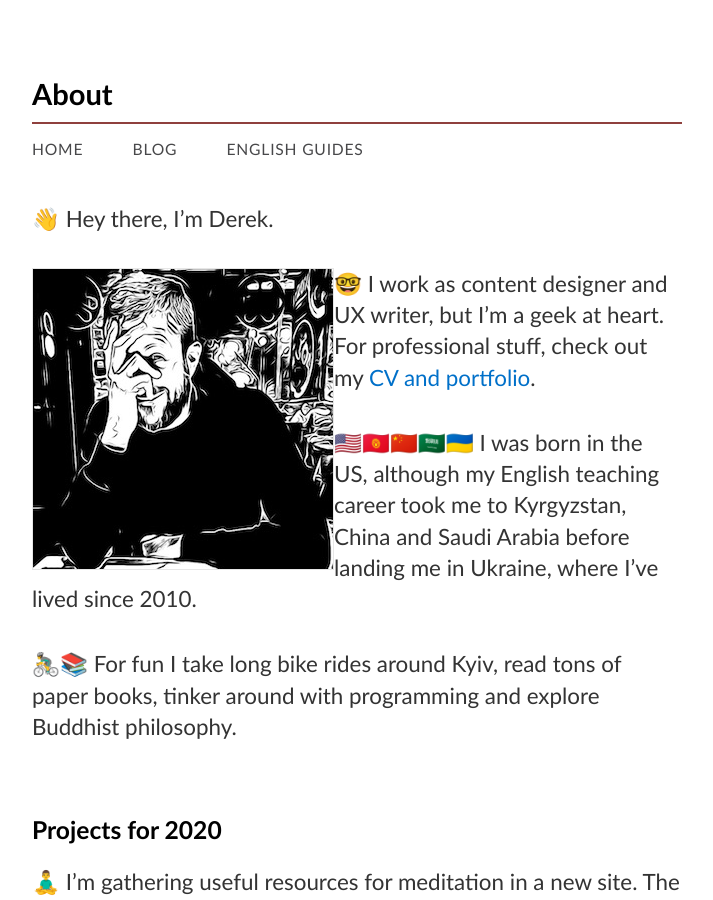
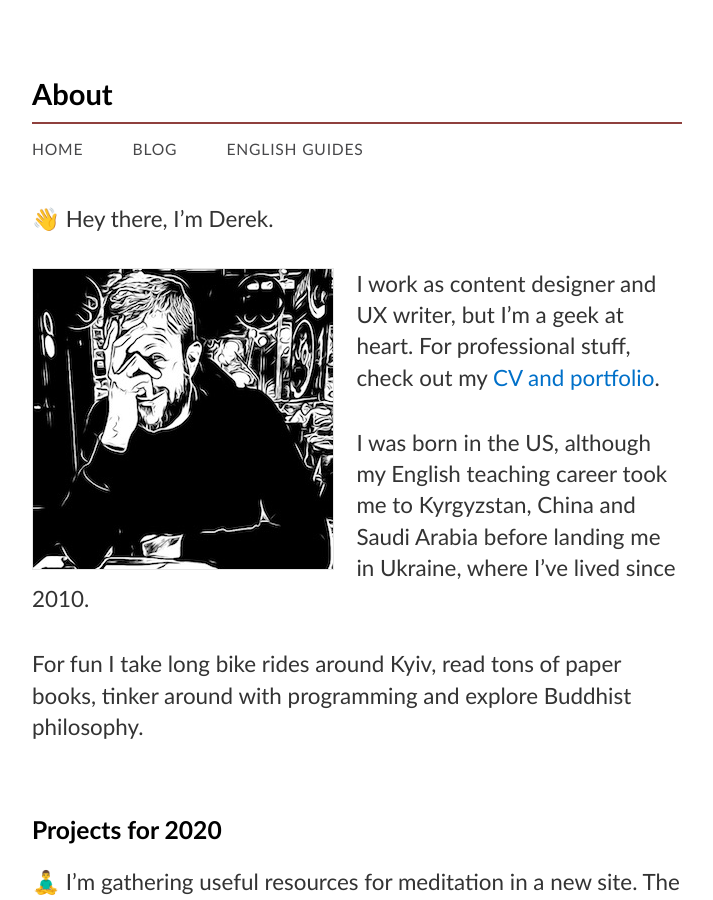
Before and after one commit to parcuri/derekkedziora.com, a Jekyll site: the page built from _pages/about.md, in a window 1280 px wide and 900 px high. Shown: the whole window, without its empty margins (283-996 px from the left). Built offline with Jekyll 4.4.1, drawn with Linux system fonts in a browser that asks for light colours.

Commit message:
padding added to image

```diff
--- a/_pages/about.md
+++ b/_pages/about.md
@@ -7,13 +7,13 @@
 
 👋 Hey there, I’m Derek.
 
-<figure style="float: left;"><img src="/static/derek.jpg" alt="The author at a cafe" title="Derek Kedziora"></figure>
+<figure style="float: left; padding-right: 1em;"><img src="/static/derek.jpg" alt="The author at a cafe" title="Derek Kedziora"></figure>
 
-🤓 I work as content designer and UX writer, but I’m a geek at heart. For professional stuff, check out my [CV and portfolio](/portfolio).
+I work as content designer and UX writer, but I’m a geek at heart. For professional stuff, check out my [CV and portfolio](/portfolio).
 
-🇺🇸🇰🇬🇨🇳🇸🇦🇺🇦 I was born in the US, although my English teaching career took me to Kyrgyzstan, China and Saudi Arabia before landing me in Ukraine, where I’ve lived since 2010.
+I was born in the US, although my English teaching career took me to Kyrgyzstan, China and Saudi Arabia before landing me in Ukraine, where I’ve lived since 2010.
 
-🚴‍♂️📚 For fun I take long bike rides around Kyiv, read tons of paper books, tinker around with programming and explore Buddhist philosophy.
+For fun I take long bike rides around Kyiv, read tons of paper books, tinker around with programming and explore Buddhist philosophy.
 
 ## Projects for 2020
 
```
